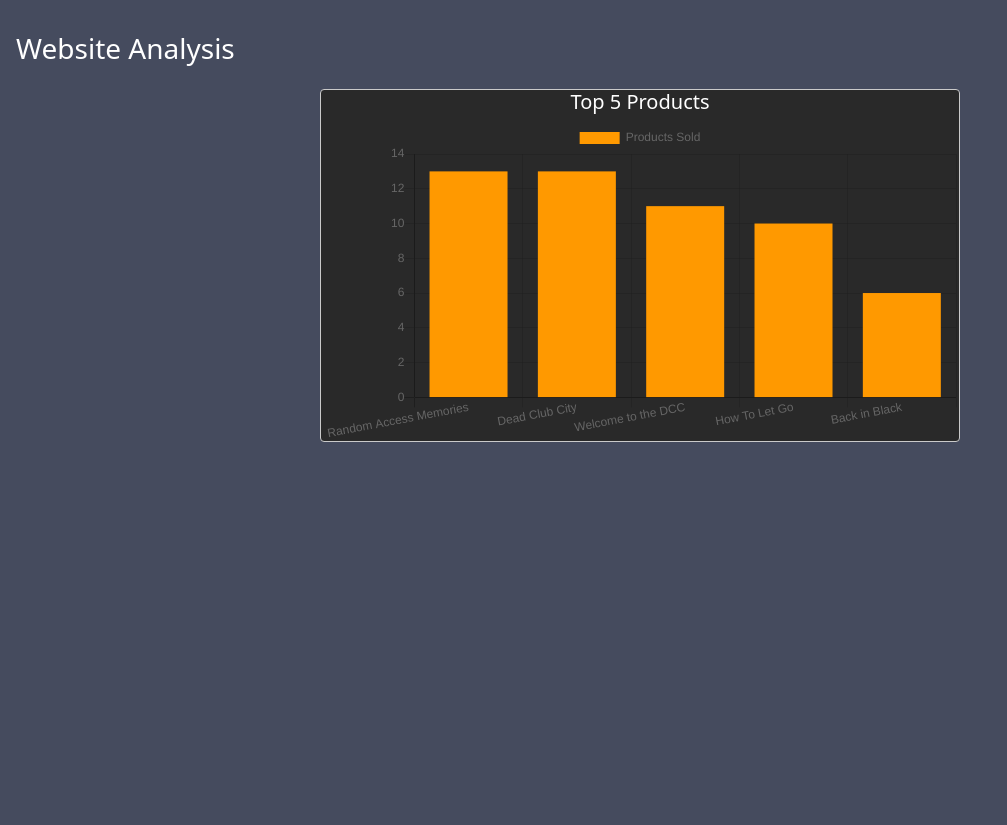
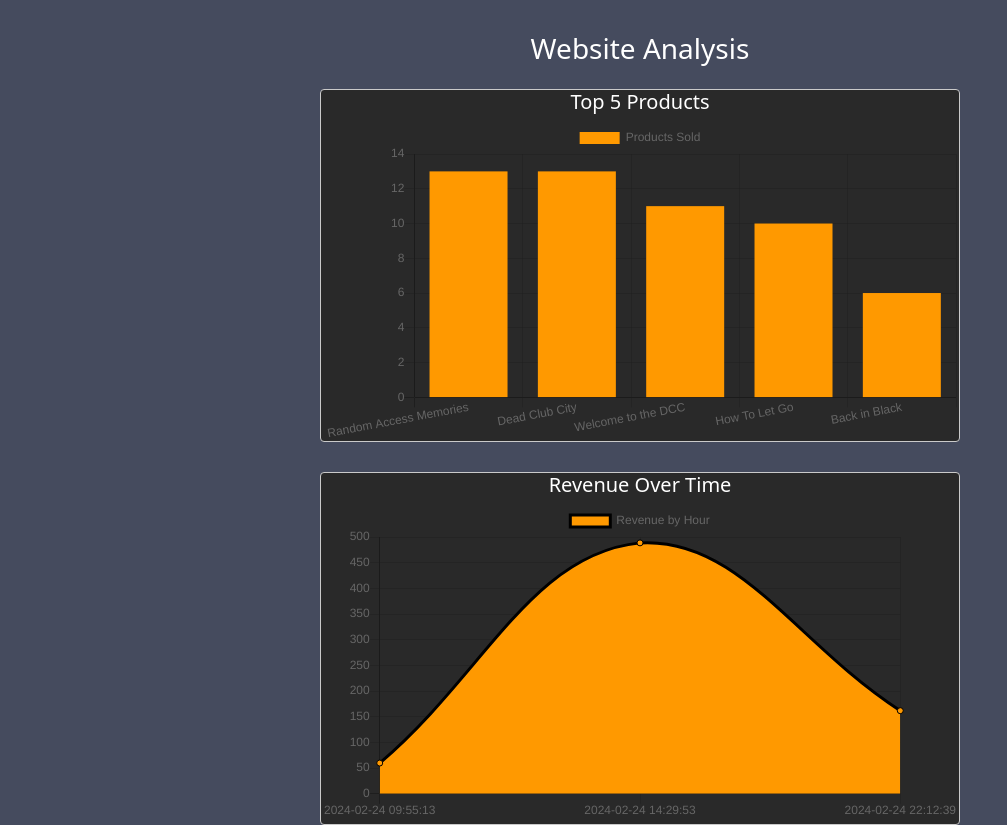
Before and after one commit to henbole23/wmgzon-project, a Flask app: page /admin/analysis in a window 1280 px wide. Shown: the part 107-932 px from the top of the page, without its empty margins (0-1007 px from the left). Before the commit the page ends 549 px from the top, so only its background shows below. Run offline with Flask 3, Linux system fonts and the light colour scheme; a user stored in the database is signed in; data comes from the database, SQL or seed files in the repository; both versions use the stored data as it was after the commit; parts of the project's set-up code (start-up, migrations or seed data) failed here and were passed over; some libraries are stand-ins or nearby versions.

Commit message:
DockerFile works and creates image of the flask app. Also added second graph on product analysis page

```diff
--- a/app/admin/routes.py
+++ b/app/admin/routes.py
@@ -3,7 +3,7 @@
 from sqlalchemy import func
 
 from app.forms import MusicProductForm, ProductForm, SongForm, UserEditForm
-from app.models import AlbumGenre, Albums, Artists, Genres, OrderItems, Products, Songs, Users
+from app.models import AlbumGenre, Albums, Artists, Genres, OrderItems, Orders, Products, Songs, Users
 from app.extensions import db
 from app.decorators import role_required
 
@@ -54,7 +54,6 @@
 # Route for PUT requests to update product details
 
 
-@admin
 @admin_bp.route('/products/<id>', methods=['PUT'])
 @role_required('Admin')
 def update_product(id):
@@ -213,8 +212,15 @@
         .limit(5) \
         .all()
 
-    popular_labels = [product[0] for product in most_popular_products]
-    popular_values = [product[1] for product in most_popular_products]
-    print(popular_labels)
-    print(popular_values)
-    return render_template('adminAnalysis.html', popular_labels=popular_labels, popular_values=popular_values)
+    revenue_over_time = db.session.query(func.datetime(Orders.date_added).label('datetime'), func.sum(OrderItems.quantity * Products.price).label('revenue')).join(OrderItems, Orders.order_id == OrderItems.fk_order_id)\
+                                                .join(Products, OrderItems.fk_product_id == Products.product_id)\
+                                                .group_by(func.extract('hour', Orders.date_added))\
+                                                .order_by(func.extract('hour', Orders.date_added)).all()
+
+    print(revenue_over_time)
+
+    most_popular = ([label[0] for label in most_popular_products], [value[1] for value in most_popular_products])
+    revenue_time = ([label[0] for label in revenue_over_time], [value[1] for value in revenue_over_time])
+
+
+    return render_template('adminAnalysis.html', most_popular=most_popular, revenue_time=revenue_time)
--- a/app/admin/templates/adminAnalysis.html
+++ b/app/admin/templates/adminAnalysis.html
@@ -10,29 +10,31 @@
   }
 </style>
 
-<div class="jumbotron p-3" >
-  <h3 class="text-white">Website Analysis</h3>
+<div class="jumbotron p-3">
+  <h3 class="text-white d-flex justify-content-center">Website Analysis</h3>
+</div>
+<div class="card chart-container text-white" style="background-color: rgb(41, 41, 41); margin-bottom: 30px;">
+  <h5 class="d-flex justify-content-center">Top 5 Products</h5>
+  <canvas id="mostPopularChart"></canvas>
 </div>
 <div class="card chart-container text-white" style="background-color: rgb(41, 41, 41);">
-  <h5 class="d-flex justify-content-center">Top 5 Products</h5>
-  <canvas id="chart"></canvas>
+  <h5 class="d-flex justify-content-center">Revenue Over Time</h5>
+  <canvas id="revenueByHourChart"></canvas>
 </div>
 
 <script src="https://cdnjs.cloudflare.com/ajax/libs/Chart.js/2.7.2/Chart.js">
 </script>
 <script>
-  const context = document.getElementById("chart").getContext('2d');
-  const chart_labels = {{ popular_labels | tojson }};
-  const chart_values = {{ popular_values | tojson }};
+  function createChart(title, labels, values, context, type) {
     const myChart = new Chart(context, {
-    type: 'bar',
+      type: type,
       data: {
-      labels: chart_labels,
+        labels: labels,
         datasets: [{
-        label: 'Products Sold',
+          label: title,
           backgroundColor: '#FF9900',
           borderColor: 'black',
-        data: chart_values,
+          data: values,
         }]
       },
       options: {
@@ -45,6 +47,17 @@
         }
       },
     });
+  }
+
+  const most_popular_context = document.getElementById("mostPopularChart").getContext('2d');
+  const most_popular_labels = {{ most_popular[0] | tojson }};
+  const most_popular_values = {{ most_popular[1] | tojson }};
+  createChart('Products Sold', most_popular_labels, most_popular_values, most_popular_context, 'bar')
+
+  const revenue_time_context = document.getElementById("revenueByHourChart").getContext('2d')
+  const revenue_time_labels = {{ revenue_time[0] | tojson }};
+  const revenue_time_values = {{ revenue_time[1] | tojson }};
+  createChart('Revenue by Hour', revenue_time_labels, revenue_time_values, revenue_time_context, 'line')
 </script>
 
 </html>
--- a/app/home/routes.py
+++ b/app/home/routes.py
@@ -55,7 +55,7 @@
                 print("Password Valid")
                 login_user(user)
                 if user.type == "Admin":
-                    return redirect(url_for('admin.admin'))
+                    return redirect(url_for('admin.admin_home'))
                 else:
                     return redirect(url_for('home.home'))
             else:
--- a/app/templates/headers/adminHeader.html
+++ b/app/templates/headers/adminHeader.html
@@ -14,7 +14,7 @@
       <div class="collapse navbar-collapse" id="navbarNav">
         <ul class="navbar-nav">
           <li class="nav-item active">
-            <a class="nav-link" href="{{ url_for('admin.admin') }}"> Admin Home</a>
+            <a class="nav-link" href="{{ url_for('admin.admin_home') }}"> Admin Home</a>
           </li>
           <li class="nav-item active">
             <a class="nav-link" href="{{ url_for('admin.admin_users') }}">Users</a>
--- a/app/templates/headers/productHeader.html
+++ b/app/templates/headers/productHeader.html
@@ -24,7 +24,7 @@
             </li>
             {% if current_user.is_authenticated %}
             {% if current_user.type == "Admin" %}
-            <a class="nav-link" href="{{ url_for('admin.admin') }}">
+            <a class="nav-link" href="{{ url_for('admin.admin_home') }}">
                 <button type="button" class="btn btn-outline-primary position-relative">
                     ADMIN
                 </button>
--- a/run.py
+++ b/run.py
@@ -11,4 +11,4 @@
         db.create_all()
 
     # Runs the app
-    app.run(debug=True)
+    app.run(host='0.0.0.0', port=5000, debug=False)
```
Also changed, not shown: db.json (added, +39 -0 lines), productBar.js (added, +27 -0 lines), app/static/common.js (line endings or trailing spaces), instance/wmgzon.db, requirements.txt (renamed from docker/requirements.txt), 2 other files. Lines whose indentation alone changed are shown as unchanged.
